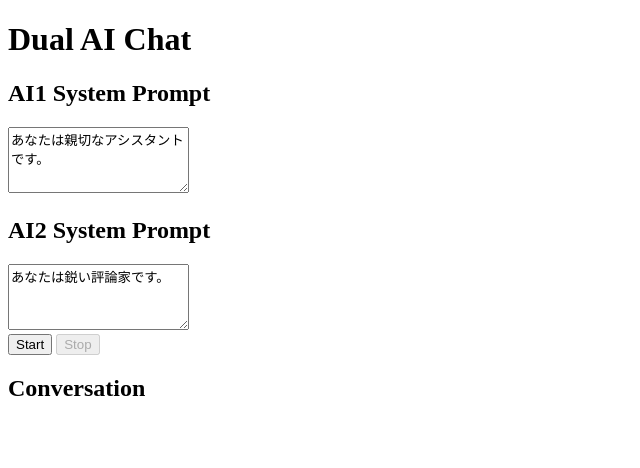
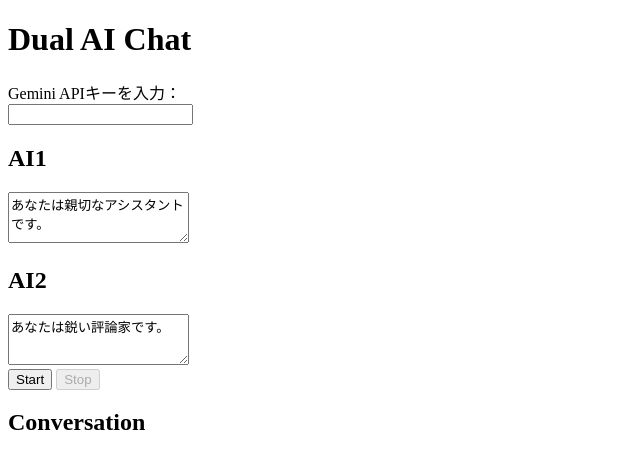
Before and after one commit to PocoPota/dual-ai-chat, a SvelteKit app: page /dual-ai-chat in a window 1280 px wide. Shown: the top 468 px of the page, without its empty margins (0-640 px from the left). Built offline with nearby package versions, Linux system fonts and the light colour scheme.

Commit message:
APIキーはユーザーのものを使用

```diff
--- a/src/routes/api/dual-ai-chat/start/+server.ts
+++ b/src/routes/api/dual-ai-chat/start/+server.ts
@@ -8,15 +8,18 @@
   pushToHistory,
   getHistory
 } from '$lib/dual-ai-chat/state';
-import { GEMINI_API_KEY } from '$env/static/private';
-
-const genAI = new GoogleGenerativeAI(GEMINI_API_KEY);
 
 export const POST: RequestHandler = async ({ request }) => {
-  const prompts = await request.json();
+  const { prompts, apiKey } = await request.json();
+
+  if (typeof apiKey !== 'string' || apiKey.length < 10) {
+    return json({ error: 'APIキーが無効です' }, { status: 400 });
+  }
 
   reset();
   setRunning(true);
+
+  const genAI = new GoogleGenerativeAI(apiKey); // ← ユーザーのキーを使用
 
   (async () => {
     let speaker: 'ai1' | 'ai2' = 'ai1';
--- a/src/routes/dual-ai-chat/+page.svelte
+++ b/src/routes/dual-ai-chat/+page.svelte
@@ -9,14 +9,19 @@
     ai2: 'あなたは鋭い評論家です。'
   };
 
+  let apiKey = ''; // 🔑 ユーザー入力のAPIキー
   let intervalId: ReturnType<typeof setInterval>;
 
   async function startChat() {
+    if (!apiKey.trim()) {
+      alert('APIキーを入力してください');
+      return;
+    }
     running = true;
     messages.set([]);
     await fetch('/api/dual-ai-chat/start', {
       method: 'POST',
-      body: JSON.stringify(systemPrompts),
+      body: JSON.stringify({ prompts: systemPrompts, apiKey }),
       headers: { 'Content-Type': 'application/json' }
     });
 
@@ -38,12 +43,14 @@
 
 <h1>Dual AI Chat</h1>
 
-<div>
-  <h2>AI1 System Prompt</h2>
-  <textarea bind:value={systemPrompts.ai1} rows="4" class="w-full"></textarea>
+<div>Gemini APIキーを入力：</div>
+<input type="password" bind:value={apiKey} class="w-full mb-4" />
 
-  <h2>AI2 System Prompt</h2>
-  <textarea bind:value={systemPrompts.ai2} rows="4" class="w-full"></textarea>
+<h2>AI1</h2>
+<textarea bind:value={systemPrompts.ai1} rows="3" class="w-full"></textarea>
+
+<h2>AI2</h2>
+<textarea bind:value={systemPrompts.ai2} rows="3" class="w-full"></textarea>
 
 <div class="my-4">
   <button on:click={startChat} disabled={running} class="mr-2">Start</button>
@@ -56,4 +63,3 @@
     <p><strong>{msg.role}:</strong> {msg.text}</p>
   {/each}
 </div>
-</div>
```
Lines whose indentation alone changed are shown as unchanged.
